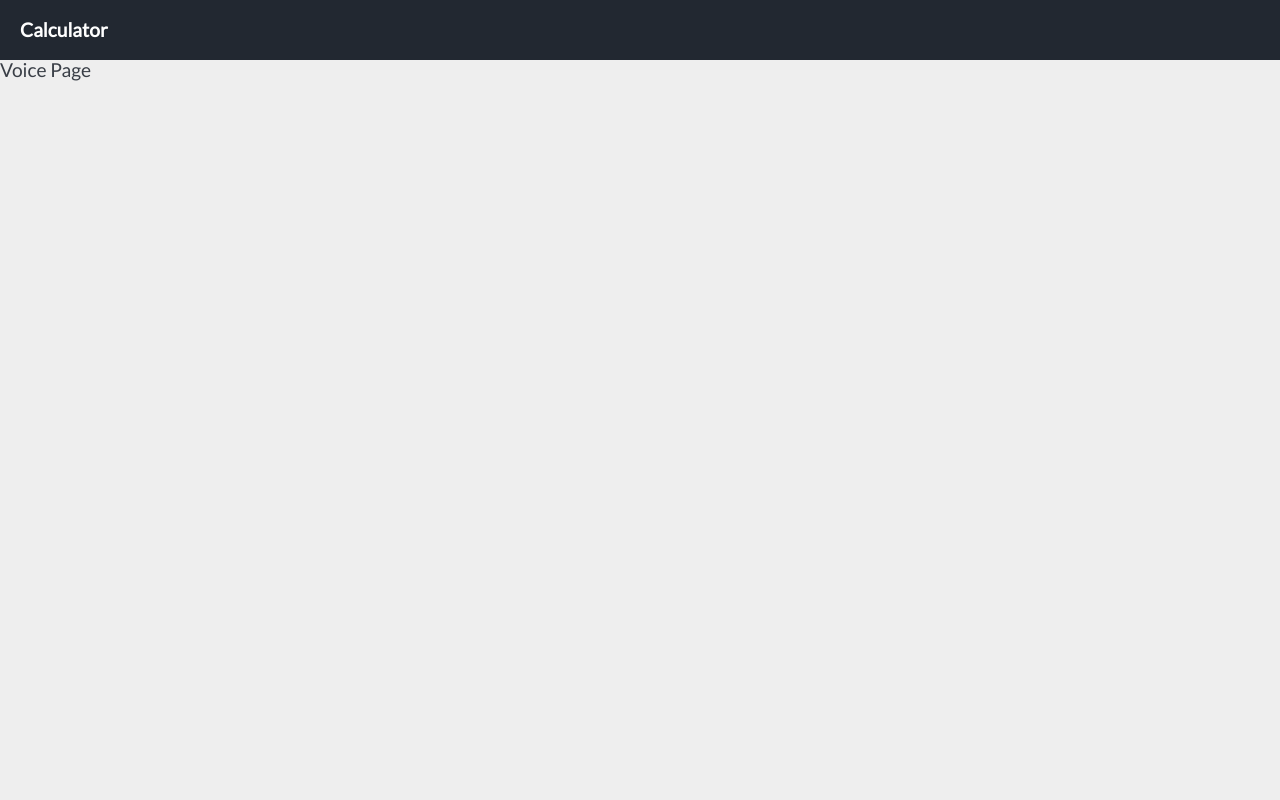
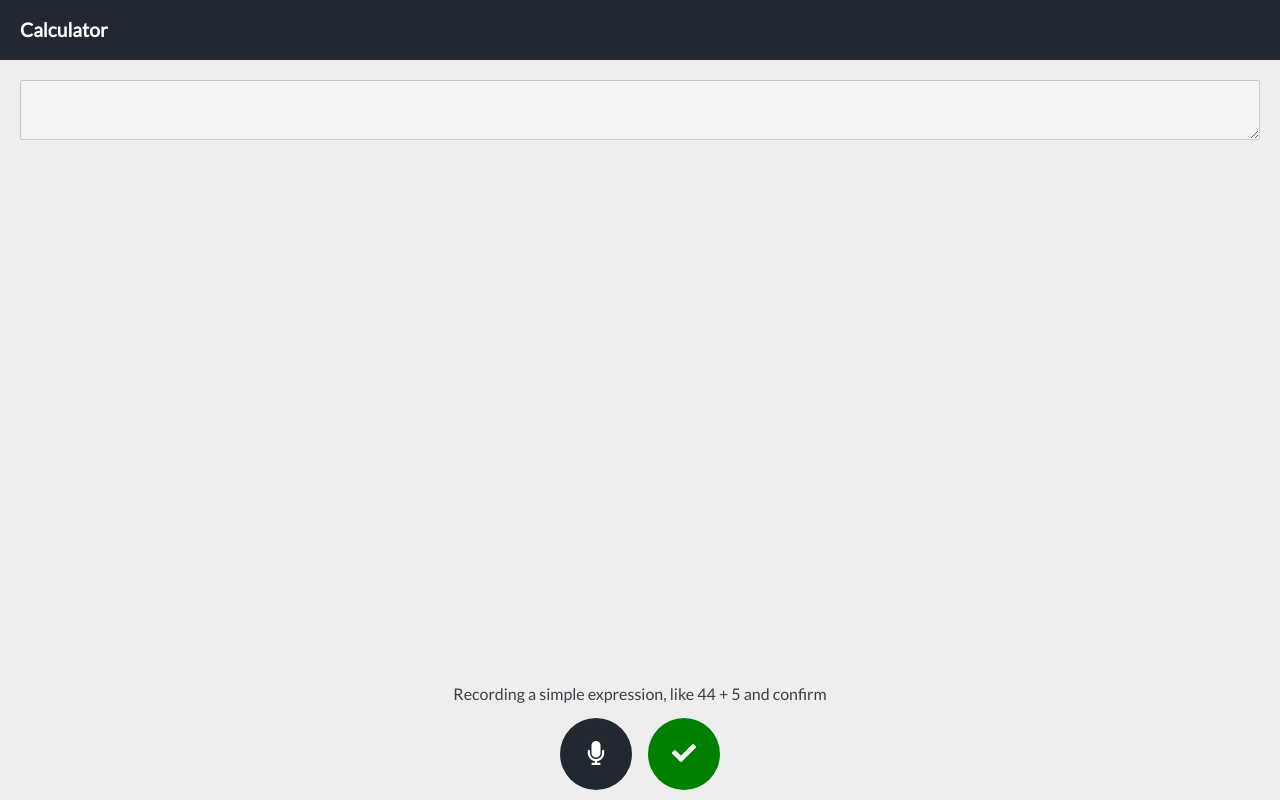
Before and after one commit to emanuelgsouza/voice-calculator, a React (Create React App) app: page /voice in a window 1280 px wide. Built offline with nearby package versions, Linux system fonts and the light colour scheme.

Commit message:
implement voice button and voice recognization in voice page

```diff
--- /dev/null
+++ b/src/components/RoundButton.js
@@ -0,0 +1,40 @@
+import React from 'react'
+import styled from 'styled-components'
+import PropTypes from 'prop-types'
+
+const ButtonContainer = styled.button`
+  display: inline-block;
+  width: 3em;
+  height: 3em;
+  border: none;
+  outline: none;
+  background-color: ${props => props.color || 'red'};
+  color: white;
+  border-radius: 100%;
+  font-size: 24px;
+  transition: all 0.1s ease;
+`
+
+const RoundButton =  props => {
+  const { icon, color, disabled } = props
+
+  return (
+    <ButtonContainer
+      color={color}
+      onClick={props.onClick}
+      disabled={disabled || false}
+    >
+      <span>
+        <i aria-hidden="true" className={icon}></i>
+      </span>
+    </ButtonContainer>
+  )
+}
+
+RoundButton.propTypes = {
+  icon: PropTypes.string.isRequired,
+  color: PropTypes.string.isRequired,
+  disabled: PropTypes.bool
+}
+
+export default RoundButton
--- /dev/null
+++ b/src/pages/voice/components/VoiceButton.js
@@ -0,0 +1,71 @@
+import React from 'react'
+import RoundButton from '../../../components/RoundButton'
+import VoiceRecognization from '../../../utils/voice-recognization'
+
+export default class VoiceButton extends React.Component {
+  constructor (props) {
+    super(props)
+
+    this.state = {
+      recording: false,
+      transcription: '',
+      recognition: new VoiceRecognization()
+    }
+
+    this.handleClick = this.handleClick.bind(this)
+    this.start = this.start.bind(this)
+    this.stop = this.stop.bind(this)
+  }
+
+  handleClick (event) {
+    event.preventDefault()
+    const recording = this.state.recording
+
+    if (!recording) {
+      this.start()
+    } else {
+      this.stop()
+    }
+
+    this.setState({
+      recording: !recording
+    })
+  }
+
+  start () {
+    this.props.onStart()
+
+    this.state.recognition.start()
+      .then(data => {
+        this.props.onTranscription(data)
+
+        this.setState({
+          transcription: data
+        })
+      })
+      .catch(err => {
+        console.log(err)
+      })
+  }
+
+  stop () {
+    this.props.onStop()
+
+    this.state.recognition.stop()
+  }
+
+  render () {
+    const { recording } = this.state
+
+    const color = recording ? 'red' : '#222831'
+    const icon = recording ? 'fas fa-stop' : 'fas fa-microphone'
+
+    return (
+      <RoundButton
+        icon={icon}
+        color={color}
+        onClick={this.handleClick}
+      />
+    )
+  }
+}
--- a/src/pages/voice/index.js
+++ b/src/pages/voice/index.js
@@ -1,11 +1,99 @@
 import React from 'react';
+import Visor from '../../components/Visor';
+import { PageContainer } from '../../styles';
+import styled from 'styled-components';
+import VoiceButton from './components/VoiceButton';
+import RoundButton from '../../components/RoundButton';
+import { evaluate } from 'mathjs';
 
-export default () => {
-  return (
-    <div className="main-page">
-      <div className="content">
-        <p> Voice Page </p>
-      </div>
-    </div>
-  )
+const ButtonsContainer = styled.div`
+  display: flex;
+  justify-content: center;
+  align-items: center;
+  width: 100%;
+
+  button:last-child {
+    margin-left: 1rem;
+  }
+`;
+
+const Footer = styled.div`
+  text-align: center;
+  width: 100%;
+  position: absolute;
+  bottom: 10px;
+  left: 0;
+
+  p {
+    margin-bottom: 1rem;
+  }
+`;
+
+export default class VoicePage extends React.Component {
+  constructor (props) {
+    super(props)
+    this.state = {
+      value: '',
+      recording: false
+    }
+
+    this.onStart = this.onStart.bind(this)
+    this.onStop = this.onStop.bind(this)
+    this.onTranscription = this.onTranscription.bind(this)
+    this.handleClick = this.handleClick.bind(this)
+  }
+
+  onStart () {
+    this.setState({
+      recording: true
+    })
+  }
+
+  onStop () {
+    this.setState({
+      recording: false
+    })
+  }
+
+  onTranscription (data) {
+    this.setState({
+      value: data
+    })
+  }
+
+  handleClick (event) {
+    event.preventDefault()
+
+    this.setState({
+      value: evaluate(this.state.value)
+    })
+  }
+
+  render () {
+    const disabled = this.state.value.length === 0
+    return (
+      <PageContainer>
+        <Visor value={this.state.value} />
+
+        <Footer>
+          <p> Recording a simple expression, like 44 + 5 and confirm </p>
+
+          <ButtonsContainer>
+            <VoiceButton
+              onStart={this.onStart}
+              onStop={this.onStop}
+              onTranscription={this.onTranscription}
+            />
+
+            <RoundButton
+              disabled={disabled}
+              color="green"
+              icon="fas fa-check"
+              onClick={this.handleClick}
+            />
+          </ButtonsContainer>
+        </Footer>
+      </PageContainer>
+    )
+  }
 }
--- /dev/null
+++ b/src/utils/voice-recognization.js
@@ -0,0 +1,33 @@
+// used this example: http://viladosilicio.com.br/criando-um-aplicativo-de-transcricao-de-audio-em-texto-com-quasar-framework/
+
+const SpeechRecognition = window.SpeechRecognition || window.webkitSpeechRecognition
+const recognition = SpeechRecognition ? new SpeechRecognition() : false
+
+export default class VoiceRecognition {
+  start (lang = 'pt-br') {
+    return new Promise((resolve, reject) => {
+      recognition.lang = lang
+      recognition.continuous = true
+      recognition.start()
+
+      recognition.onresult = (event) => {
+        let current = event.resultIndex
+        let transcript = event.results[current][0].transcript
+        resolve(transcript)
+      }
+
+      recognition.onspeechend = (event) => {
+        reject(false)
+      }
+      recognition.nomatch = () => {
+        reject(false)
+      }
+      recognition.onend = () => {
+      }
+    })
+  }
+
+  stop () {
+    recognition.stop()
+  }
+}
```
